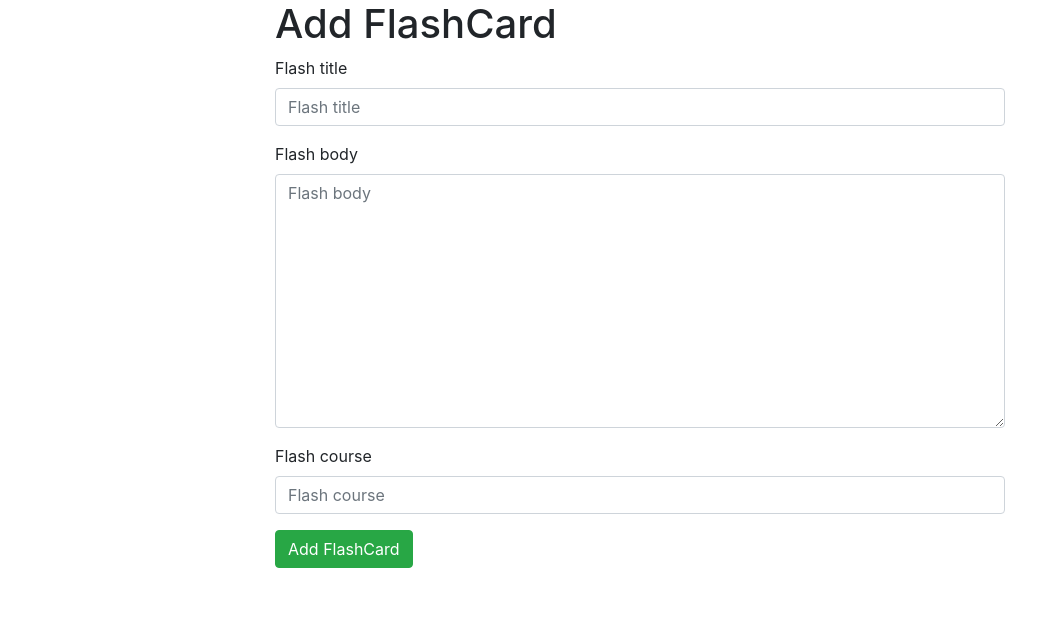
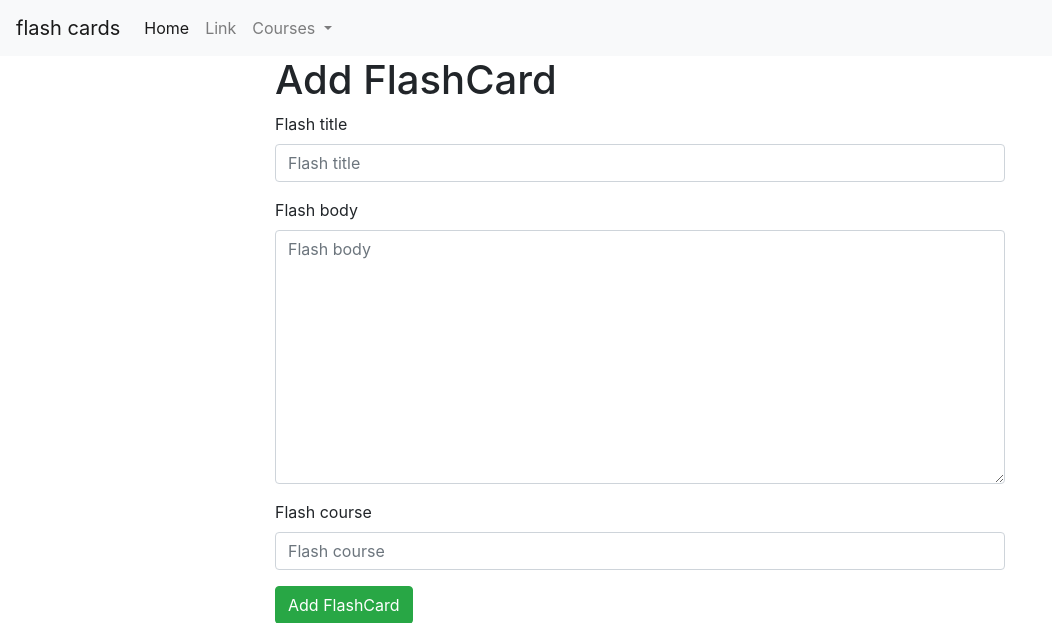
Before and after one commit to ndonyemark/Flash, a Django app: page /post_flash in a window 1280 px wide. Shown: the top 623 px of the page, without its empty margins (0-1052 px from the left). Run offline with Django 3.2, Linux system fonts and the light colour scheme; some libraries are stand-ins or nearby versions.

Commit message:
add navabar

```diff
--- a/flashcards/templates/base.html
+++ b/flashcards/templates/base.html
@@ -18,9 +18,8 @@
 
 </head>
 <body>
-
+    {% include 'navbar.html' %}
     {% block content %}
-
     {% endblock content %}
 
     {% block scripts %}
--- /dev/null
+++ b/flashcards/templates/navbar.html
@@ -0,0 +1,28 @@
+<nav class="navbar navbar-expand-lg navbar-light bg-light">
+    <a class="navbar-brand" href="#">flash cards</a>
+    <button class="navbar-toggler" type="button" data-toggle="collapse" data-target="#navbarSupportedContent" aria-controls="navbarSupportedContent" aria-expanded="false" aria-label="Toggle navigation">
+      <span class="navbar-toggler-icon"></span>
+    </button>
+
+    <div class="collapse navbar-collapse" id="navbarSupportedContent">
+      <ul class="navbar-nav mr-auto">
+        <li class="nav-item active">
+          <a class="nav-link" href="#">Home <span class="sr-only">(current)</span></a>
+        </li>
+        <li class="nav-item">
+          <a class="nav-link" href="#">Link</a>
+        </li>
+        <li class="nav-item dropdown">
+          <a class="nav-link dropdown-toggle" href="#" id="navbarDropdown" role="button" data-toggle="dropdown" aria-haspopup="true" aria-expanded="false">
+            Courses
+          </a>
+          <div class="dropdown-menu" aria-labelledby="navbarDropdown">
+            <a class="dropdown-item" href="#">Science</a>
+            <a class="dropdown-item" href="#">Mathematics</a>
+            <div class="dropdown-divider"></div>
+            <a class="dropdown-item" href="#">Another course</a>
+          </div>
+        </li>
+      </ul>
+    </div>
+  </nav>
```
